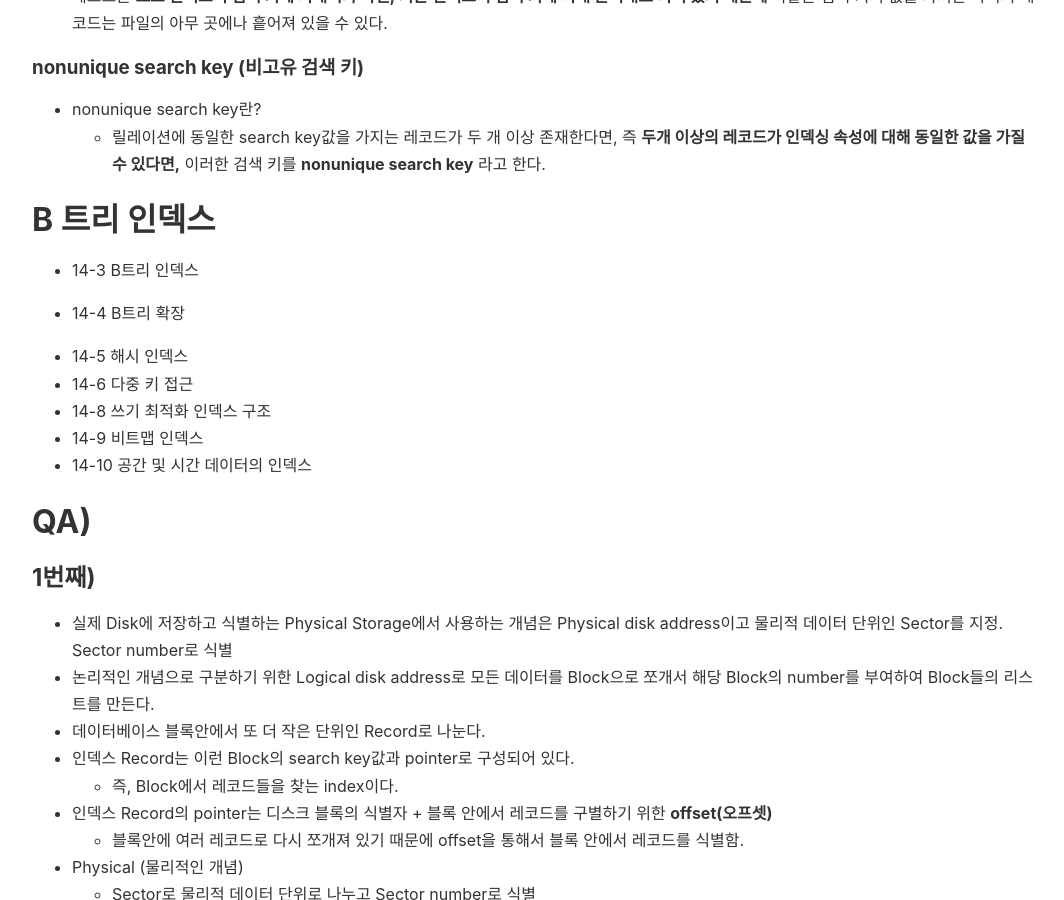
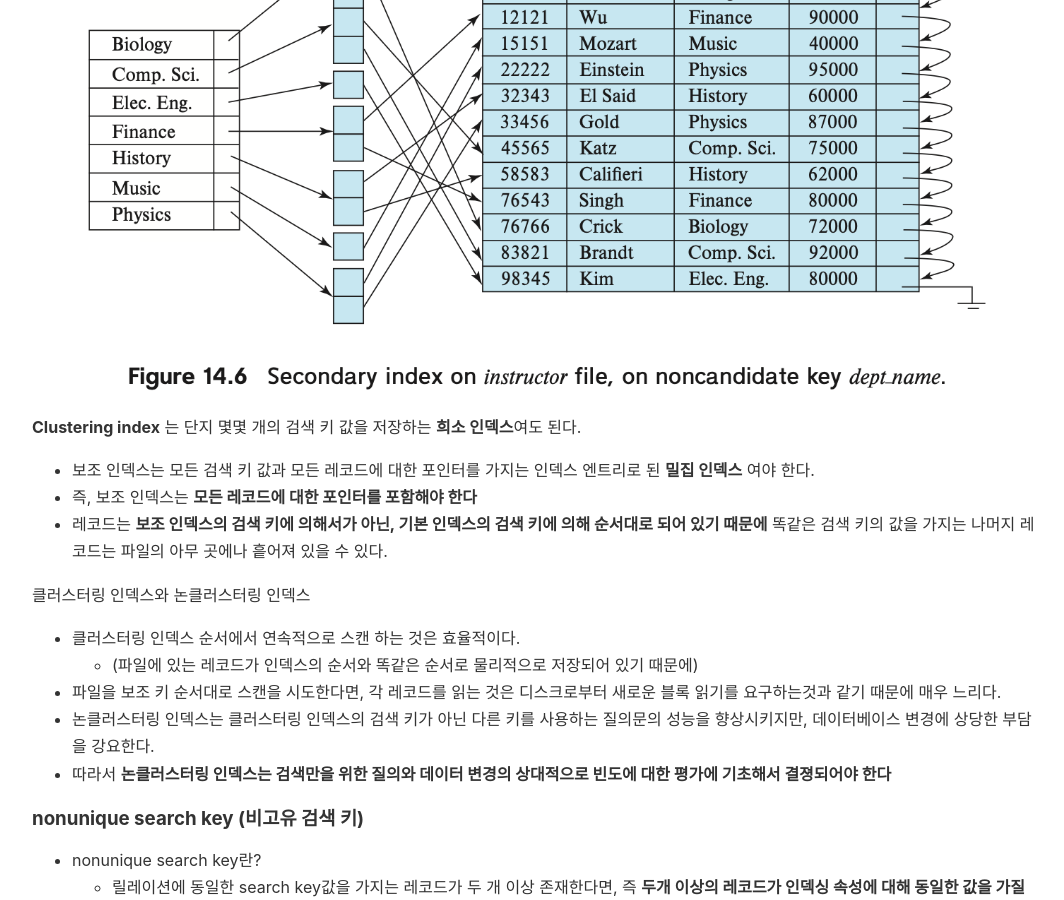
Before and after one commit to yanggwangseong/Article, a Jekyll site: the page built from _notes/CS/데이터베이스/데이터베이스시스템7판/5장 저장장치관리및인덱싱/3. CH14 인덱싱.md, in a window 1280 px wide and 900 px high, scrolled down 7851 px. Shown: the whole window, without its empty margins (104-1168 px from the left). Built offline with Jekyll 4.4.1, drawn with Linux system fonts in a browser that asks for light colours; some web fonts are replaced; some of the changed text lies outside the part shown.

Commit message:
cs-database-system-7th-ch14-index-ordered-index

```diff
--- a/_notes/CS/데이터베이스/데이터베이스시스템7판/5장 저장장치관리및인덱싱/3. CH14 인덱싱.md
+++ b/_notes/CS/데이터베이스/데이터베이스시스템7판/5장 저장장치관리및인덱싱/3. CH14 인덱싱.md
@@ -200,29 +200,41 @@ layout: page
 
 ## Secondary Index(NonClustering index) 보조 인덱스
 
+![](/assets/database-system07.png)
+
 **Clustering index** 는 단지 몇몇 개의 검색 키 값을 저장하는 **희소 인덱스**여도 된다.
 
 - 보조 인덱스는 모든 검색 키 값과 모든 레코드에 대한 포인터를 가지는 인덱스 엔트리로 된 **밀집 인덱스** 여야 한다.
 - 즉, 보조 인덱스는 **모든 레코드에 대한 포인터를 포함해야 한다**
 - 레코드는 **보조 인덱스의 검색 키에 의해서가 아닌, 기본 인덱스의 검색 키에 의해 순서대로 되어 있기 때문에** 똑같은 검색 키의 값을 가지는 나머지 레코드는 파일의 아무 곳에나 흩어져 있을 수 있다.
 
+클러스터링 인덱스와 논클러스터링 인덱스
+
+- 클러스터링 인덱스 순서에서 연속적으로 스캔 하는 것은 효율적이다.
+	- (파일에 있는 레코드가 인덱스의 순서와 똑같은 순서로 물리적으로 저장되어 있기 때문에)
+- 파일을 보조 키 순서대로 스캔을 시도한다면, 각 레코드를 읽는 것은 디스크로부터 새로운 블록 읽기를 요구하는것과 같기 때문에 매우 느리다.
+- 논클러스터링 인덱스는 클러스터링 인덱스의 검색 키가 아닌 다른 키를 사용하는 질의문의 성능을 향상시키지만, 데이터베이스 변경에 상당한 부담을 강요한다.
+- 따라서 **논클러스터링 인덱스는 검색만을 위한 질의와 데이터 변경의 상대적으로 빈도에 대한 평가에 기초해서 결졍되어야 한다**
+
 ### nonunique search key (비고유 검색 키)
 
 - nonunique search key란?
 	- 릴레이션에 동일한 search key값을 가지는 레코드가 두 개 이상 존재한다면, 즉 **두개 이상의 레코드가 인덱싱 속성에 대해 동일한 값을 가질 수 있다면,** 이러한 검색 키를 **nonunique search key** 라고 한다.
 
+비 고유 검색 키에 대해서 보조 인덱스를 구현하려면,
+보조 인덱스에 있는 각각의 포인터는 **그 파일에 대한 포인터를 담고 있는 버킷을 가리켜야 한다**
 
-# B 트리 인덱스
-
-- 14-3 B트리 인덱스
-- 14-4 B트리 확장
+- **단점**
+	- 임의 I/O 작업이 필요한 간접 참조로 인해 인덱스 접근 시 시간이 더 오래 걸린다.
+	- 키에 중복이 거의 없거나 전혀 없는 경우, 전체 블록이 해당 버킷에 할당되면 많은 공간 낭비가 발생한다.
 
 
-- 14-5 해시 인덱스
-- 14-6 다중 키 접근
-- 14-8 쓰기 최적화 인덱스 구조
-- 14-9 비트맵 인덱스
-- 14-10 공간 및 시간 데이터의 인덱스
+## 다중 키상의 인덱스
+
+- 두 개 이상의 속성으로 구성된 검색 키를 **composite search key(복합 검색 키)** 라고 한다.
+- 검색 키가 하나의 속성이 아니라, 속성의 목록으로 되어 있다.
+- 검색 키는 **값의 튜플** 인 (a1, ... , an) 형식으로 표현될 수 있으며, 이때 인덱스의 속성은 A1, ..., An 이다.
+- 검색 키 값의 순서는 **lexicographic ordering(사전적 순서)** 이다.
 
 
 
```
Also changed, not shown: _notes/CS/데이터베이스/데이터베이스시스템7판/5장 저장장치관리및인덱싱/4. CH14 B+-트리 인덱스 파일.md (added, +45 -0 lines), assets/database-system07.png (added), assets/database-system08.png (added).
